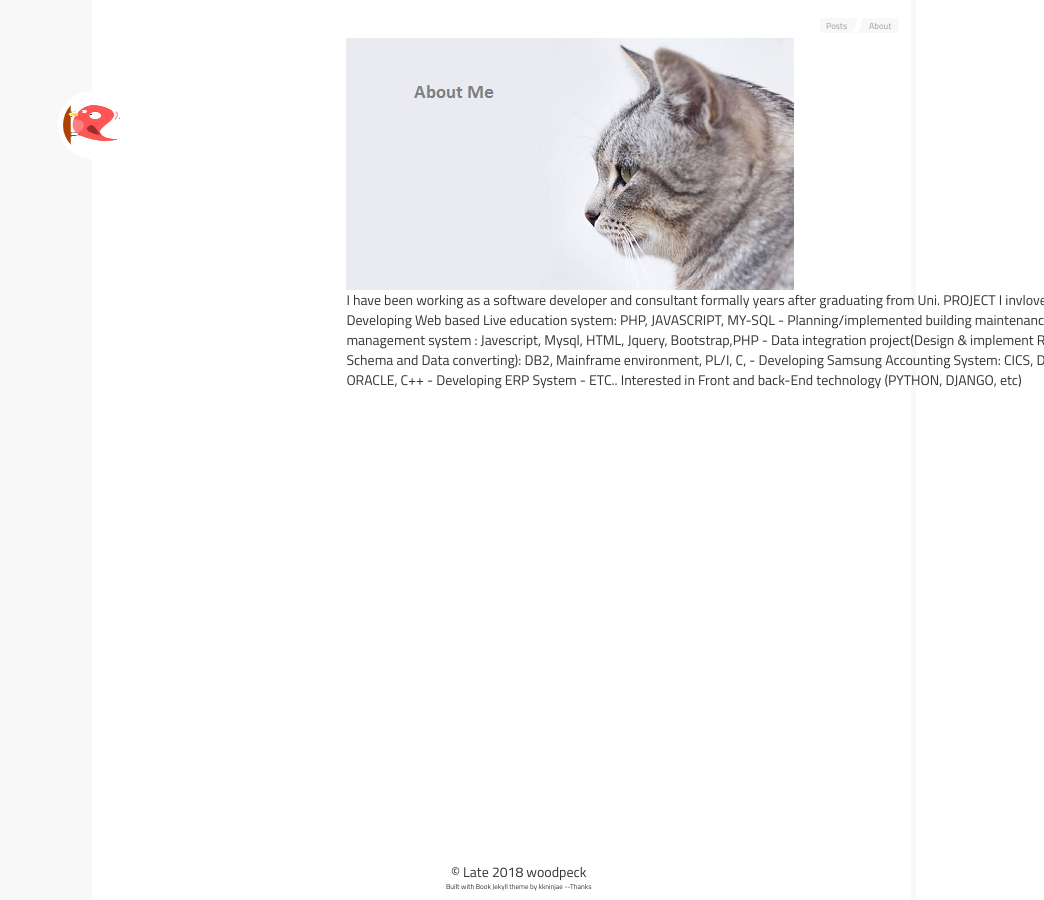
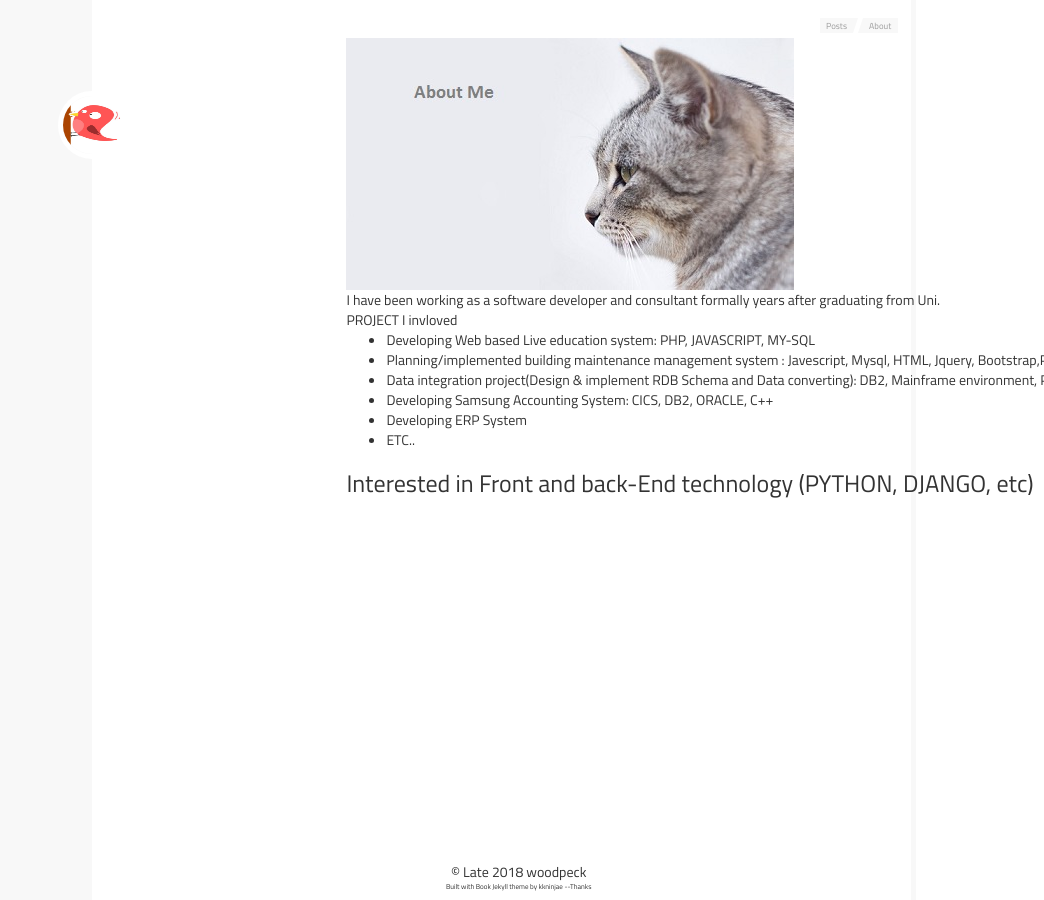
Before and after one commit to woodpeck12/woodpeck12.github.io, a Jekyll site: the page built from about.html, in a window 1280 px wide. Shown: the whole page, without its empty margins (236-1280 px from the left). Built offline with Jekyll 4.4.1, drawn with Linux system fonts in a browser that asks for light colours.

Commit message:
Update about.html

```diff
--- a/about.html
+++ b/about.html
@@ -17,17 +17,20 @@ layout: page
 		<div class="col-md-2">
 		</div>
 		<div class="col-md-8">
-			I have been working as a software developer and consultant formally years after graduating from Uni.
-	PROJECT I invloved
--	Developing Web based Live education system: PHP, JAVASCRIPT, MY-SQL
--	Planning/implemented building maintenance management system : Javescript, Mysql, HTML, Jquery, Bootstrap,PHP
--	Data integration project(Design & implement RDB Schema and  Data converting): DB2, Mainframe environment, PL/I, C,
--	Developing Samsung Accounting System:  CICS, DB2, ORACLE, C++
--	Developing ERP System
--	ETC..
+			I have been working as a software developer and consultant formally years after graduating from Uni.<br>
 
+			PROJECT I invloved<br>
+			<ul>
+				<li>Developing Web based Live education system: PHP, JAVASCRIPT, MY-SQL</li>
+				<li>Planning/implemented building maintenance management system : Javescript, Mysql, HTML, Jquery, Bootstrap,PHP</li>
+				<li>Data integration project(Design & implement RDB Schema and  Data converting): DB2, Mainframe environment, PL/I, C,</li>
+				<li>Developing Samsung Accounting System:  CICS, DB2, ORACLE, C++ </li>
+				<li>Developing ERP System </li>
+				<li>ETC..</li>
+			</ul>
 
-Interested in Front and back-End technology  (PYTHON, DJANGO, etc)
+<h3>Interested in Front and back-End technology  (PYTHON, DJANGO, etc)</h3>
+
 
 		</div>
 		<div class="col-md-2">
```
